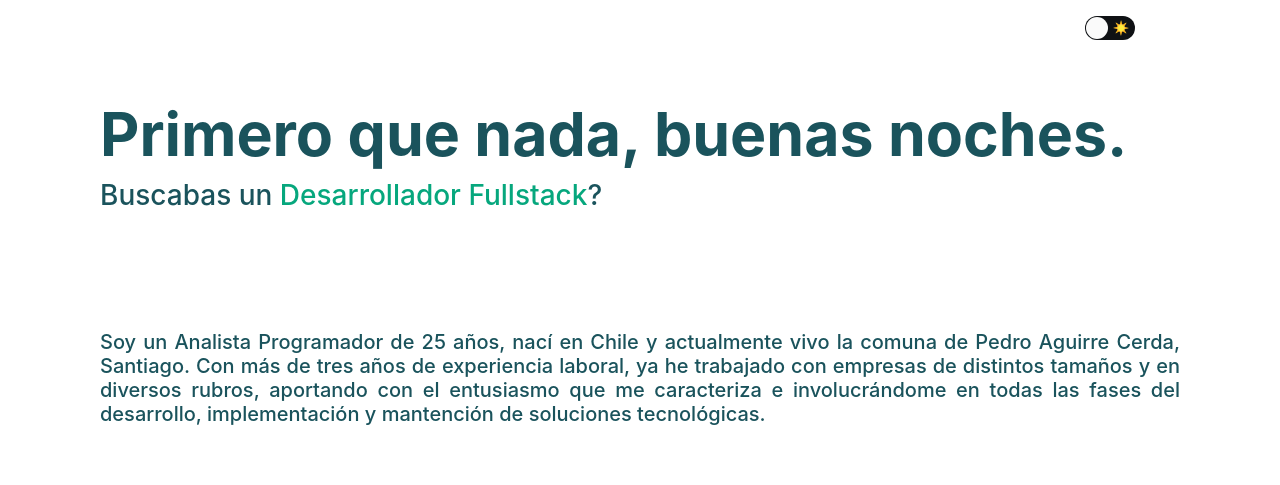
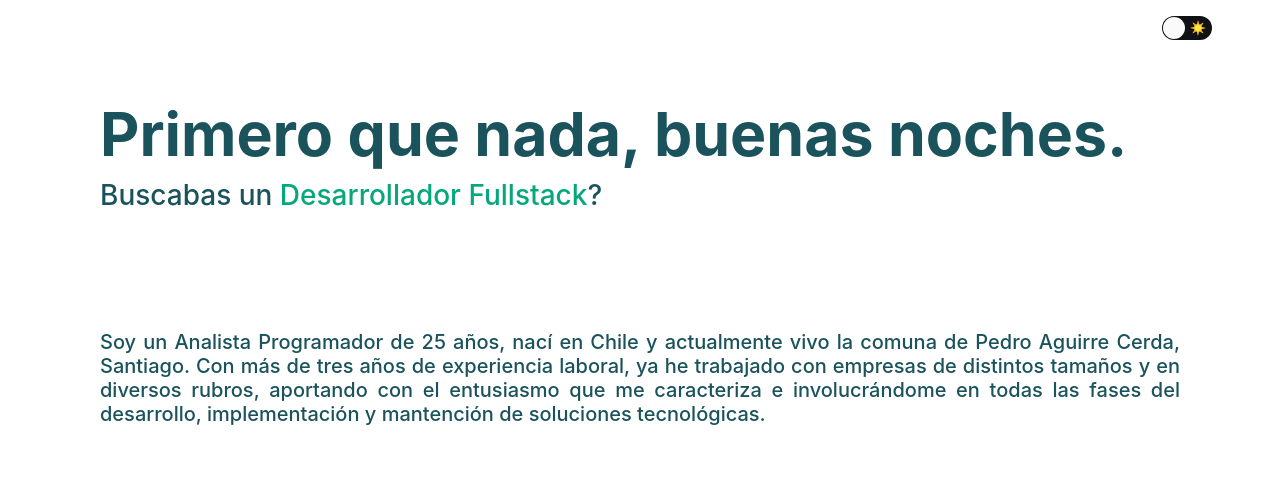
Before and after one commit to jiaas/ignacioquinteroscll, a Gatsby site: page / in a window 1280 px wide. Shown: the top 485 px of the page. Built offline with nearby package versions, Linux system fonts and the light colour scheme; Gatsby itself is replaced by a stand-in of ours.

Commit message:
Code cleanning +1

```diff
--- a/src/pages/index.js
+++ b/src/pages/index.js
@@ -21,8 +21,8 @@ const main = {
 const index = () => {
   return (
     <div>
+      <NavbarComponent></NavbarComponent>
       <Container style={main}>
-        <NavbarComponent></NavbarComponent>
         <GreetingsComponent></GreetingsComponent>
         <ResumeComponent></ResumeComponent>
         <CardDeckComponent></CardDeckComponent>
```
